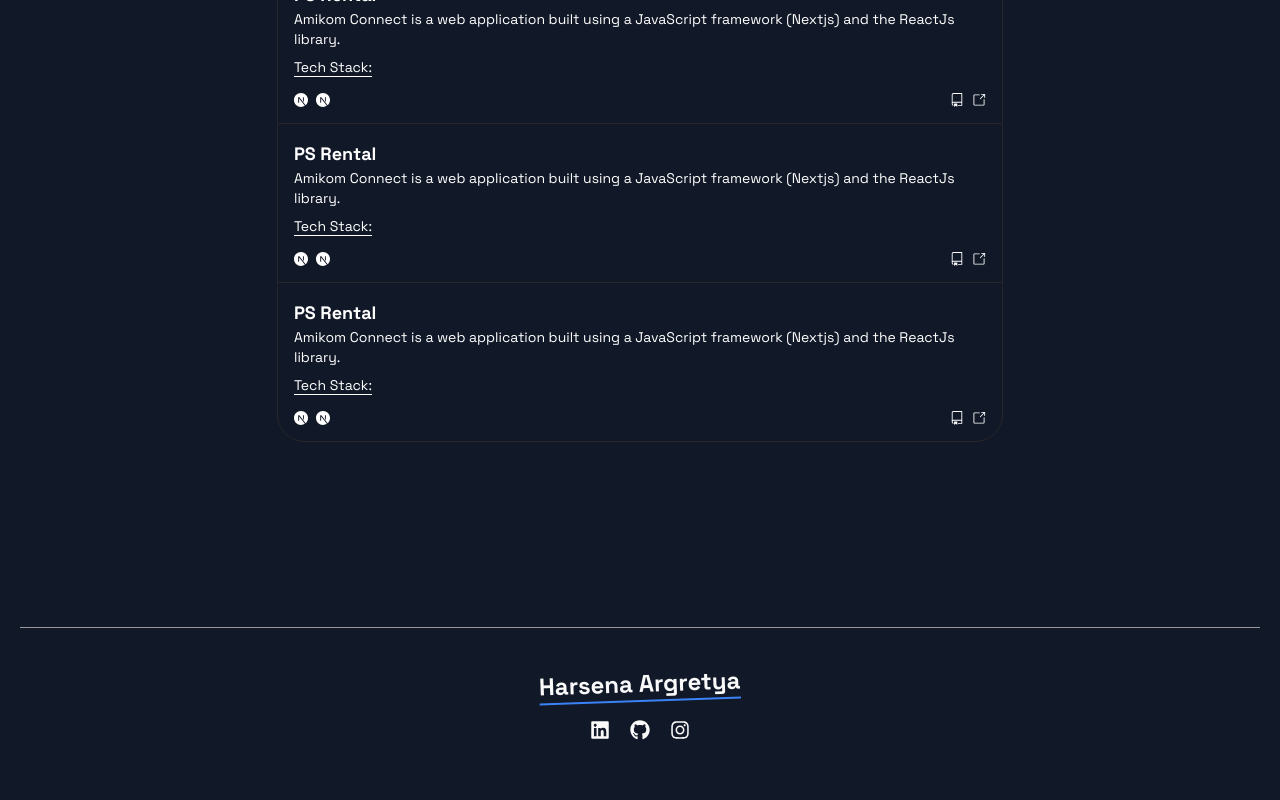
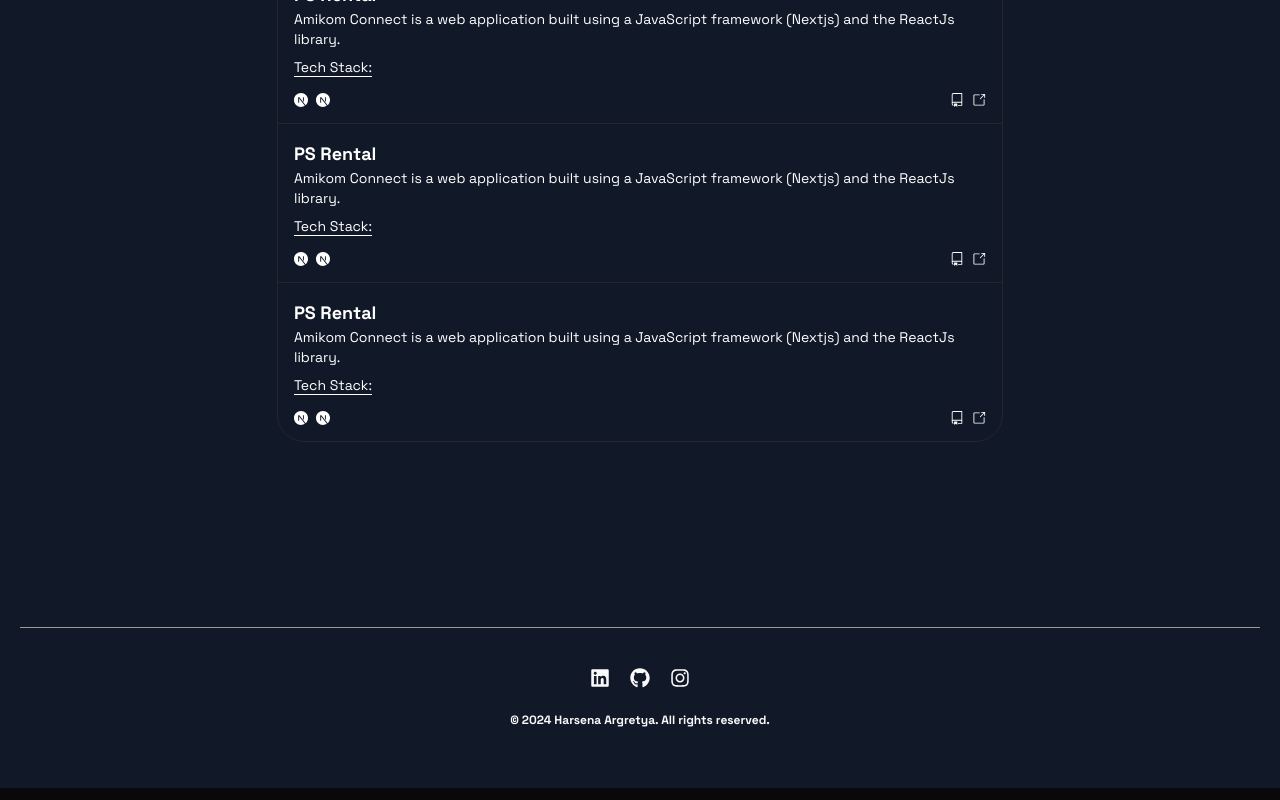
Before and after one commit to Anezz12/bismillah, a Next.js app: page / in a window 1280 px wide. Shown: the part 2056-2856 px from the top of the page. Built offline with nearby package versions, Linux system fonts and the light colour scheme.

Commit message:
update footer

```diff
--- a/app/(home)/components/Footer.tsx
+++ b/app/(home)/components/Footer.tsx
@@ -1,10 +1,51 @@
 import React from "react";
-import Navbar from "./Navbar";
 
-function Footer() {
+import { FaGithub } from "react-icons/fa6";
+import { FaLinkedin } from "react-icons/fa6";
+import { FaInstagram } from "react-icons/fa6";
+import { cn } from "@/lib/utils";
+import Link from "next/link";
+
+function Footer({ className }: { className?: string }) {
+  const socials = [
+    {
+      link: "https://www.linkedin.com/in/harsena-argretya/",
+      label: "LinkedIn",
+      Icon: FaLinkedin,
+    },
+    {
+      link: "https://github.com/Anezz12",
+      label: "Github",
+      Icon: FaGithub,
+    },
+    {
+      link: "https://instagram.com/argretya",
+      label: "Instagram",
+      Icon: FaInstagram,
+    },
+  ];
   return (
-    <div className=" border-t border-[#999] mt-10">
-      <Navbar className=" flex-col gap-5" />
+    <div className=" border-t border-[#999] mt-10 ">
+      <nav
+        className={cn(
+          "py-10 flex justify-between items-center animate-move-down flex-col gap-6",
+          className
+        )}
+      >
+        <div className="flex items-center gap-5">
+          {socials.map((social, index) => {
+            const Icon = social.Icon;
+            return (
+              <Link href={social.link} key={index} aria-label={social.label}>
+                <Icon className="w-5 h-5 hover:scale-125 transition-all" />
+              </Link>
+            );
+          })}
+        </div>
+        <h1 className="text-xs font-bold">
+          © 2024 Harsena Argretya. All rights reserved.
+        </h1>
+      </nav>
     </div>
   );
 }
```
